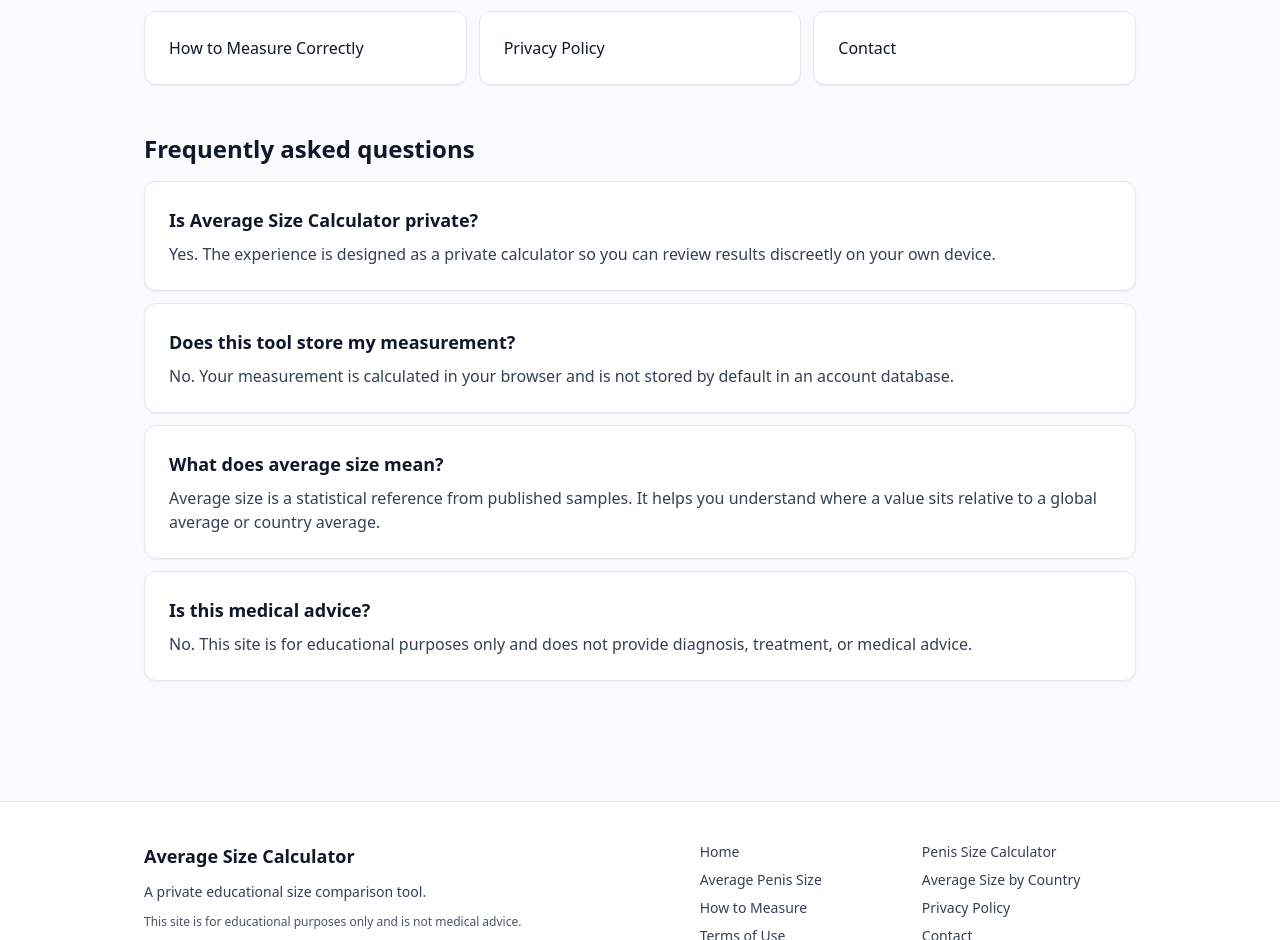
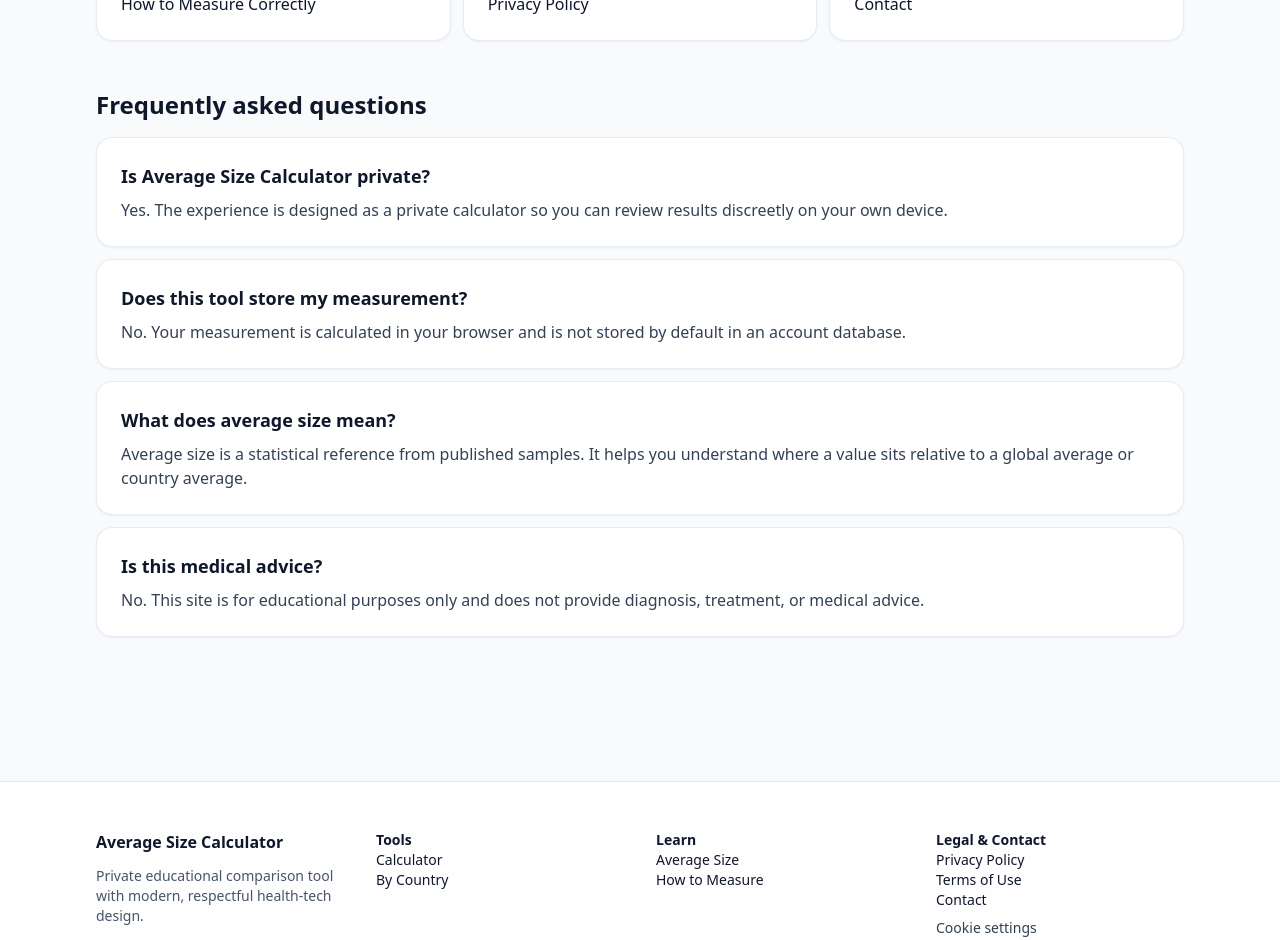
Before and after one commit to cerebromilionario/average-size-calculator, a Next.js app: page / in a window 1280 px wide. Shown: the part 1860-2800 px from the top of the page. Built offline with nearby package versions, Linux system fonts and the light colour scheme.

Commit message:
Modernize site design

```diff
--- a/src/app/globals.css
+++ b/src/app/globals.css
@@ -2,14 +2,23 @@
 @tailwind components;
 @tailwind utilities;
 
+:root { color-scheme: light; }
+
 body {
-  @apply bg-slate-50 text-slate-900;
+  @apply bg-slate-50 text-slate-900 antialiased;
+  background-image: radial-gradient(circle at 15% -10%, rgba(59,130,246,.12), transparent 40%), radial-gradient(circle at 85% 0%, rgba(20,184,166,.1), transparent 38%);
 }
 
-.container-page {
-  @apply mx-auto max-w-5xl px-4 py-10;
-}
+.container-page { @apply mx-auto w-full max-w-6xl px-4 sm:px-6 lg:px-8; }
 
-.card {
-  @apply rounded-xl border border-slate-200 bg-white p-6 shadow-sm;
-}
+main.container-page { @apply py-10 sm:py-12; }
+
+.card { @apply rounded-2xl border border-slate-200/80 bg-white p-6 shadow-sm shadow-slate-200/60; }
+
+h1 { @apply tracking-tight; }
+
+a { @apply transition-colors; }
+
+.btn-primary { @apply inline-flex items-center justify-center rounded-xl bg-indigo-600 px-5 py-3 font-semibold text-white shadow-sm shadow-indigo-200 transition hover:bg-indigo-500 focus-visible:outline-none focus-visible:ring-2 focus-visible:ring-indigo-500 focus-visible:ring-offset-2; }
+.btn-secondary { @apply inline-flex items-center justify-center rounded-xl border border-slate-300 bg-white px-5 py-3 font-semibold text-slate-800 transition hover:bg-slate-100 focus-visible:outline-none focus-visible:ring-2 focus-visible:ring-indigo-500 focus-visible:ring-offset-2; }
+.input-modern { @apply w-full rounded-xl border border-slate-300 bg-white px-4 py-3 text-base text-slate-900 shadow-sm outline-none transition focus:border-indigo-400 focus:ring-4 focus:ring-indigo-100; }
--- a/src/components/CalculatorResult.tsx
+++ b/src/components/CalculatorResult.tsx
@@ -28,7 +28,7 @@ export default function CalculatorResult({ result, country }: { result: Calculat
   const direction = result.diffGlobalCm >= 0 ? 'above' : 'below';
 
   return (
-    <section className="mt-6 rounded-2xl border border-brand-200 bg-brand-50 p-5" aria-live="polite">
+    <section className="mt-6 rounded-2xl border border-indigo-200 bg-gradient-to-br from-indigo-50 to-sky-50 p-6 shadow-sm" aria-live="polite">
       <h3 className="text-xl font-semibold text-slate-900">Your result</h3>
       <ul className="mt-3 space-y-2 text-sm text-slate-800">
         <li><strong>Measurement entered:</strong> {format(result.valueCm)} cm ({format(result.valueIn)} in)</li>
--- a/src/components/Footer.tsx
+++ b/src/components/Footer.tsx
@@ -2,41 +2,33 @@ import Link from 'next/link';
 import { siteConfig } from '@/lib/site';
 import CookieSettingsButton from '@/components/CookieSettingsButton';
 
-const footerLinks = [
-  { href: '/', label: 'Home' },
-  { href: '/penis-size-calculator', label: 'Penis Size Calculator' },
-  { href: '/average-penis-size', label: 'Average Penis Size' },
-  { href: '/average-penis-size-by-country', label: 'Average Size by Country' },
-  { href: '/how-to-measure', label: 'How to Measure' },
-  { href: '/privacy-policy', label: 'Privacy Policy' },
-  { href: '/terms-of-use', label: 'Terms of Use' },
-  { href: '/contact', label: 'Contact' }
-];
-
 export default function Footer() {
   return (
-    <footer className="mt-12 border-t border-slate-200 bg-white">
-      <div className="container-page py-10">
-        <div className="grid gap-8 md:grid-cols-[1.2fr_1fr]">
-          <div className="space-y-3">
-            <h2 className="text-lg font-semibold text-slate-900">{siteConfig.name}</h2>
-            <p className="max-w-2xl text-sm text-slate-700">A private educational size comparison tool.</p>
-            <p className="max-w-2xl text-xs text-slate-600">
-              This site is for educational purposes only and is not medical advice.
-            </p>
+    <footer className="mt-16 border-t border-slate-200 bg-white/90">
+      <div className="container-page py-12">
+        <div className="grid gap-8 md:grid-cols-4">
+          <div>
+            <h2 className="text-base font-semibold">{siteConfig.name}</h2>
+            <p className="mt-3 text-sm text-slate-600">Private educational comparison tool with modern, respectful health-tech design.</p>
           </div>
-          <nav aria-label="Footer" className="grid grid-cols-2 gap-2 text-sm">
-            {footerLinks.map((link) => (
-              <Link key={link.href} href={link.href} className="text-slate-700 hover:text-slate-900 hover:underline">
-                {link.label}
-              </Link>
-            ))}
+          <div className="space-y-2 text-sm">
+            <h3 className="font-semibold text-slate-900">Tools</h3>
+            <Link href="/penis-size-calculator">Calculator</Link><br/>
+            <Link href="/average-penis-size-by-country">By Country</Link>
+          </div>
+          <div className="space-y-2 text-sm">
+            <h3 className="font-semibold text-slate-900">Learn</h3>
+            <Link href="/average-penis-size">Average Size</Link><br/>
+            <Link href="/how-to-measure">How to Measure</Link>
+          </div>
+          <div className="space-y-2 text-sm">
+            <h3 className="font-semibold text-slate-900">Legal & Contact</h3>
+            <Link href="/privacy-policy">Privacy Policy</Link><br/>
+            <Link href="/terms-of-use">Terms of Use</Link><br/>
+            <Link href="/contact">Contact</Link><br/>
             <CookieSettingsButton />
-          </nav>
+          </div>
         </div>
-        <p className="mt-8 text-xs text-slate-500">
-          &copy; {new Date().getFullYear()} {siteConfig.name}. All rights reserved.
-        </p>
       </div>
     </footer>
   );
--- /dev/null
+++ b/src/components/Header.tsx
@@ -0,0 +1,30 @@
+'use client';
+
+import Link from 'next/link';
+import { useState } from 'react';
+
+const links = [
+  { href: '/penis-size-calculator', label: 'Calculator' },
+  { href: '/average-penis-size', label: 'Average Size' },
+  { href: '/average-penis-size-by-country', label: 'By Country' },
+  { href: '/how-to-measure', label: 'How to Measure' },
+  { href: '/contact', label: 'Contact' }
+];
+
+export default function Header() {
+  const [open, setOpen] = useState(false);
+  return (
+    <header className="sticky top-0 z-40 border-b border-slate-200/80 bg-white/85 backdrop-blur">
+      <nav className="container-page py-3" aria-label="Main navigation">
+        <div className="flex items-center justify-between gap-4">
+          <Link href="/" className="text-sm font-semibold text-slate-900 sm:text-base">Average Size Calculator</Link>
+          <button className="rounded-lg border border-slate-300 px-3 py-2 text-sm md:hidden" onClick={() => setOpen(!open)} aria-expanded={open}>Menu</button>
+          <div className="hidden items-center gap-6 text-sm text-slate-700 md:flex">
+            {links.map((l) => <Link key={l.href} href={l.href} className="hover:text-slate-900">{l.label}</Link>)}
+          </div>
+        </div>
+        {open && <div className="mt-3 grid gap-2 rounded-xl border border-slate-200 bg-white p-3 text-sm md:hidden">{links.map((l) => <Link key={l.href} href={l.href} onClick={() => setOpen(false)}>{l.label}</Link>)}</div>}
+      </nav>
+    </header>
+  );
+}
--- a/src/components/PenisSizeCalculator.tsx
+++ b/src/components/PenisSizeCalculator.tsx
@@ -101,20 +101,20 @@ export default function PenisSizeCalculator() {
   }, [error, measureType, country, valueCm]);
 
   return (
-    <div id="calculator" className="rounded-2xl border border-slate-200 bg-white p-6 shadow-sm md:p-8">
+    <div id="calculator" className="rounded-3xl border border-slate-200/80 bg-white p-6 shadow-lg shadow-slate-200/60 md:p-8">
       <h2 className="text-2xl font-semibold text-slate-900">Start your private comparison</h2>
-      <p className="mt-2 text-sm text-slate-600">For adults only. Your input is calculated on your device and is not stored or sent to a server.</p>
+      <p className="mt-2 text-sm text-slate-600">For adults only. Your input is calculated on your device and is not stored or sent to a server.</p><div className="mt-4 flex flex-wrap gap-2 text-xs"><span className="rounded-full bg-emerald-50 px-3 py-1 font-medium text-emerald-700">Private</span><span className="rounded-full bg-sky-50 px-3 py-1 font-medium text-sky-700">Browser-based</span><span className="rounded-full bg-indigo-50 px-3 py-1 font-medium text-indigo-700">Educational</span></div>
 
       <div className="mt-6 grid gap-4 md:grid-cols-2">
         <div className="space-y-2 md:col-span-2">
           <label htmlFor="measurement-value" className="text-sm font-medium text-slate-800">Measurement value</label>
-          <input id="measurement-value" inputMode="decimal" className="w-full rounded-lg border border-slate-300 px-4 py-3 text-base" type="number" min="0" step="0.01" value={value} onChange={(e) => setValue(e.target.value)} aria-invalid={Boolean(error)} aria-describedby="measurement-help calculation-error" />
+          <input id="measurement-value" inputMode="decimal" className="input-modern" type="number" min="0" step="0.01" value={value} onChange={(e) => setValue(e.target.value)} aria-invalid={Boolean(error)} aria-describedby="measurement-help calculation-error" />
           <p id="measurement-help" className="text-xs text-slate-500">Enter your measured value. Decimals are accepted.</p>
         </div>
 
         <div className="space-y-2">
           <label htmlFor="measurement-unit" className="text-sm font-medium text-slate-800">Unit</label>
-          <select id="measurement-unit" className="w-full rounded-lg border border-slate-300 px-4 py-3 text-base" value={unit} onChange={(e) => setUnit(e.target.value as 'cm' | 'in')}>
+          <select id="measurement-unit" className="input-modern" value={unit} onChange={(e) => setUnit(e.target.value as 'cm' | 'in')}>
             <option value="cm">Centimeters (cm)</option>
             <option value="in">Inches (in)</option>
           </select>
@@ -122,7 +122,7 @@ export default function PenisSizeCalculator() {
 
         <div className="space-y-2">
           <label htmlFor="measure-type" className="text-sm font-medium text-slate-800">Measurement type</label>
-          <select id="measure-type" className="w-full rounded-lg border border-slate-300 px-4 py-3 text-base" value={measureType} onChange={(e) => setMeasureType(e.target.value as MeasureType)}>
+          <select id="measure-type" className="input-modern" value={measureType} onChange={(e) => setMeasureType(e.target.value as MeasureType)}>
             <option value="erectLength">Erect length — global + country comparison</option>
             <option value="erectGirth">Erect girth — global average only</option>
             <option value="flaccidLength">Flaccid length — global average only</option>
@@ -132,14 +132,14 @@ export default function PenisSizeCalculator() {
 
         <div className="space-y-2 md:col-span-2">
           <label htmlFor="country" className="text-sm font-medium text-slate-800">Country</label>
-          <select id="country" className="w-full rounded-lg border border-slate-300 px-4 py-3 text-base" value={country} onChange={(e) => setCountry(e.target.value)}>
+          <select id="country" className="input-modern" value={country} onChange={(e) => setCountry(e.target.value)}>
             {COUNTRY_AVERAGES_CM.map((item) => <option key={item.country} value={item.country}>{item.country}</option>)}
           </select>
         </div>
       </div>
 
       {error ? (
-        <p id="calculation-error" role="alert" className="mt-4 rounded-lg border border-amber-300 bg-amber-50 p-3 text-sm text-amber-900">{error}</p>
+        <p id="calculation-error" role="alert" className="mt-4 rounded-xl border border-amber-300 bg-amber-50 p-4 text-sm text-amber-900">{error}</p>
       ) : null}
 
       {result ? <CalculatorResult result={result} country={country} /> : null}
```
Also changed, not shown: src/app/layout.tsx (+2 -12 lines).
